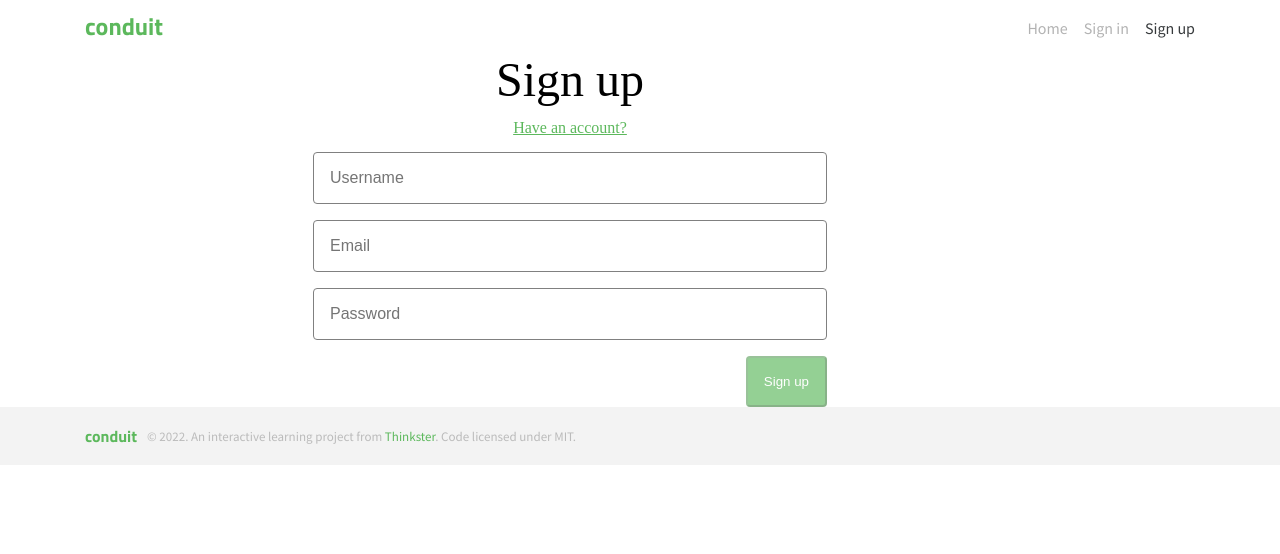
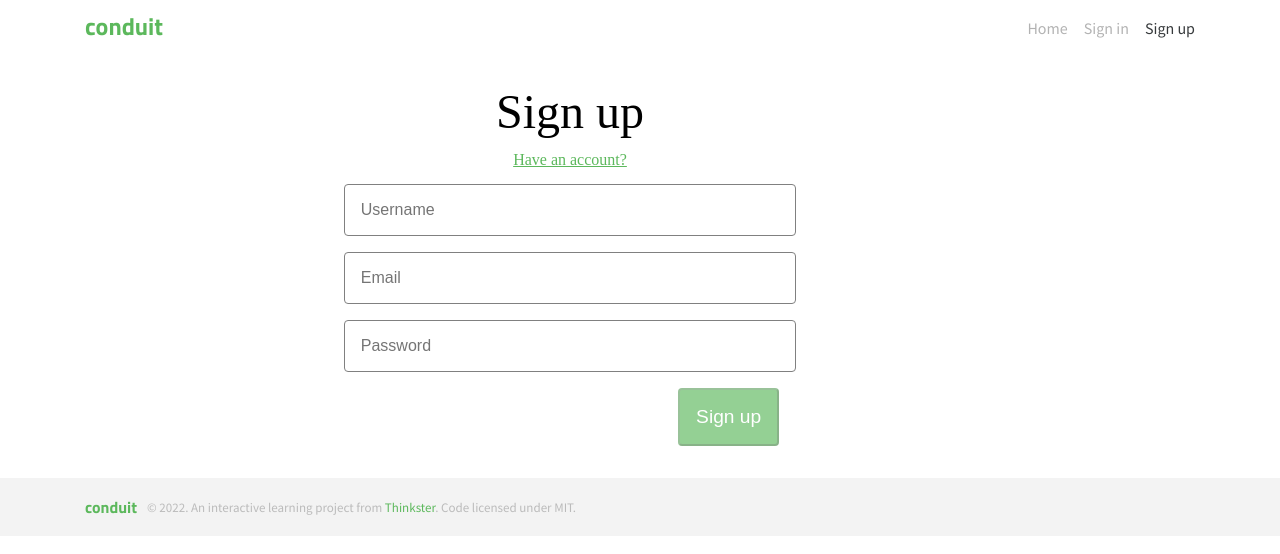
Before and after one commit to DmitryReztsov/blog-front, a React (Create React App) app: page /register in a window 1280 px wide. Shown: the top 554 px of the page. Built offline with nearby package versions, Linux system fonts and the light colour scheme.

Commit message:
обновлены стили регистрации

```diff
--- a/src/components/pages/Register/Register.css
+++ /dev/null
@@ -1,56 +0,0 @@
-.register {
-}
-
-.register__body {
-    display: flex;
-    flex-direction: column;
-    align-items: center;
-    row-gap: 1rem;
-}
-
-.register__header {
-    font-size: 3rem;
-    font-weight: 400;
-}
-
-.register__login-link {
-    display: block;
-    color: #5cb85c;
-}
-
-.register__input {
-    border: 1px solid gray;
-    padding: 1rem;
-    width: 30rem;
-    background-color: transparent;
-    font-size: 1rem;
-    border-radius: 4px;
-}
-
-.register__input:focus {
-    border: 2px solid cornflowerblue;
-}
-
-.register__submit {
-    background-color: #5cb85c;
-    padding: 1rem;
-    color: white;
-    align-self: end;
-    border-radius: 4px;
-}
-
-.register__submit_disabled {
-    cursor: not-allowed;
-    opacity: 0.65;
-}
-
-.register__error {
-    color: red;
-    font-weight: 700;
-}
-
-.register__form {
-    display: flex;
-    flex-direction: column;
-    row-gap: 1rem;
-}
--- a/src/components/pages/Register/Register.tsx
+++ b/src/components/pages/Register/Register.tsx
@@ -1,10 +1,10 @@
 import React, { FC, useEffect, useState } from 'react';
 import Container from '../../Container/Container';
 import { Link, useNavigate } from 'react-router-dom';
-import './Register.css';
+import './Register.scss';
 import { useDispatch } from 'react-redux';
 import { useTypedSelector } from '../../../store/selectors';
-import { registerUser } from '../../../store/user/actions';
+import { clearUser, registerUser } from '../../../store/user/actions';
 
 const Register: FC = () => {
   const dispatch = useDispatch();
@@ -35,8 +35,15 @@ const Register: FC = () => {
   };
 
   const getClassname = (disabled: boolean): string => {
-    return disabled ? 'register__submit register__submit_disabled' : 'register__submit';
+    return disabled
+      ? 'Register-form__submit submit submit_disabled'
+      : 'Register-form__submit submit';
   };
+
+  // Убираем ошибки, если неправильно ввели логин
+  useEffect(() => {
+    dispatch(clearUser());
+  }, []);
 
   useEffect(() => {
     if (user) {
@@ -53,27 +60,27 @@ const Register: FC = () => {
   }, [username, email, password]);
 
   return (
-    <div className={'register'}>
+    <div className={'Register'}>
       <Container>
-        <div className={'register__body'}>
-          <h2 className={'register__header'}>Sign up</h2>
-          <Link className={'register__login-link'} to={'/login'}>
+        <div className={'Register-body'}>
+          <h2 className={'Register-header'}>Sign up</h2>
+          <Link className={'Register-login-link'} to={'/login'}>
             Have an account?
           </Link>
           {error ? (
             <ul>
               {error.text.map((text) => {
                 return (
-                  <li key={Math.random()} className={'register__error'}>
+                  <li key={Math.random()} className={'error'}>
                     {text}
                   </li>
                 );
               })}
             </ul>
           ) : null}
-          <form className={'register__form'} onSubmit={submitHandler}>
+          <form className={'Register-form form'} onSubmit={submitHandler}>
             <input
-              className={'register__input'}
+              className={'Register-form__input input'}
               name={'username'}
               type="text"
               placeholder={'Username'}
@@ -81,7 +88,7 @@ const Register: FC = () => {
               onChange={usernameChangeHandler}
             />
             <input
-              className={'register__input'}
+              className={'Register-form__input input'}
               name={'email'}
               type="email"
               placeholder={'Email'}
@@ -89,7 +96,7 @@ const Register: FC = () => {
               onChange={emailChangeHandler}
             />
             <input
-              className={'register__input'}
+              className={'Register-form__input input'}
               name={'password'}
               type="password"
               placeholder={'Password'}
```
